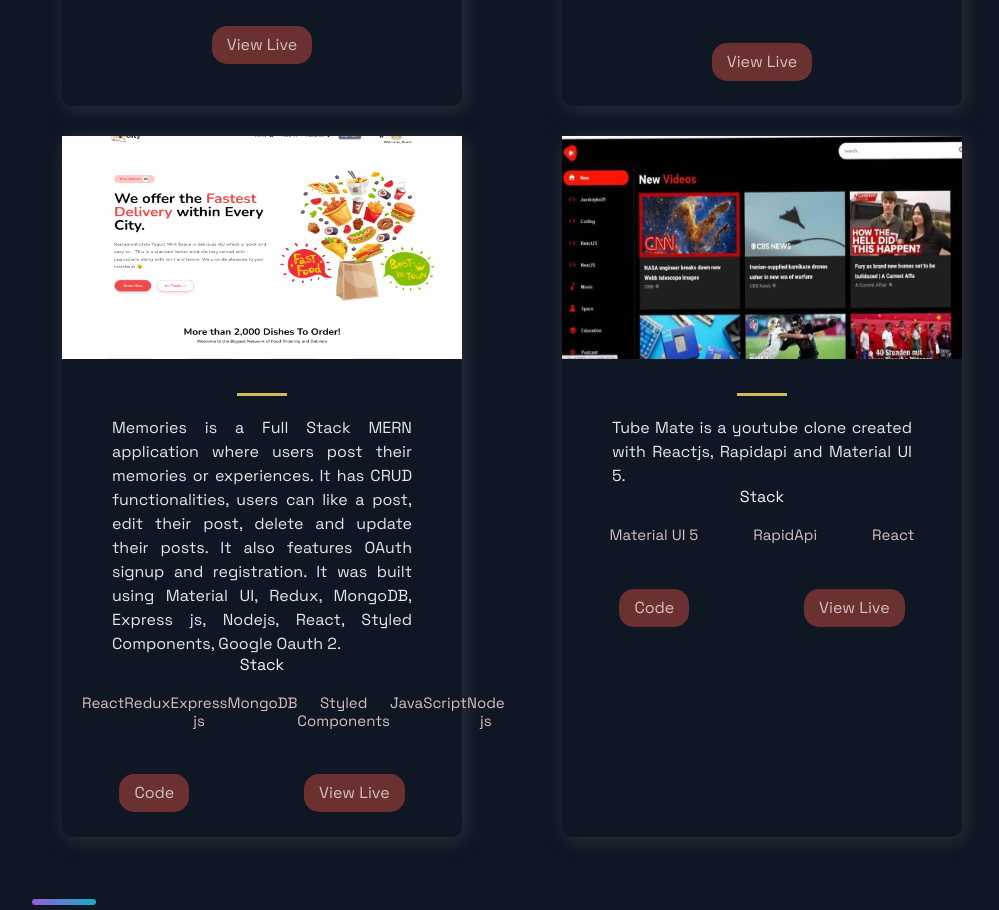
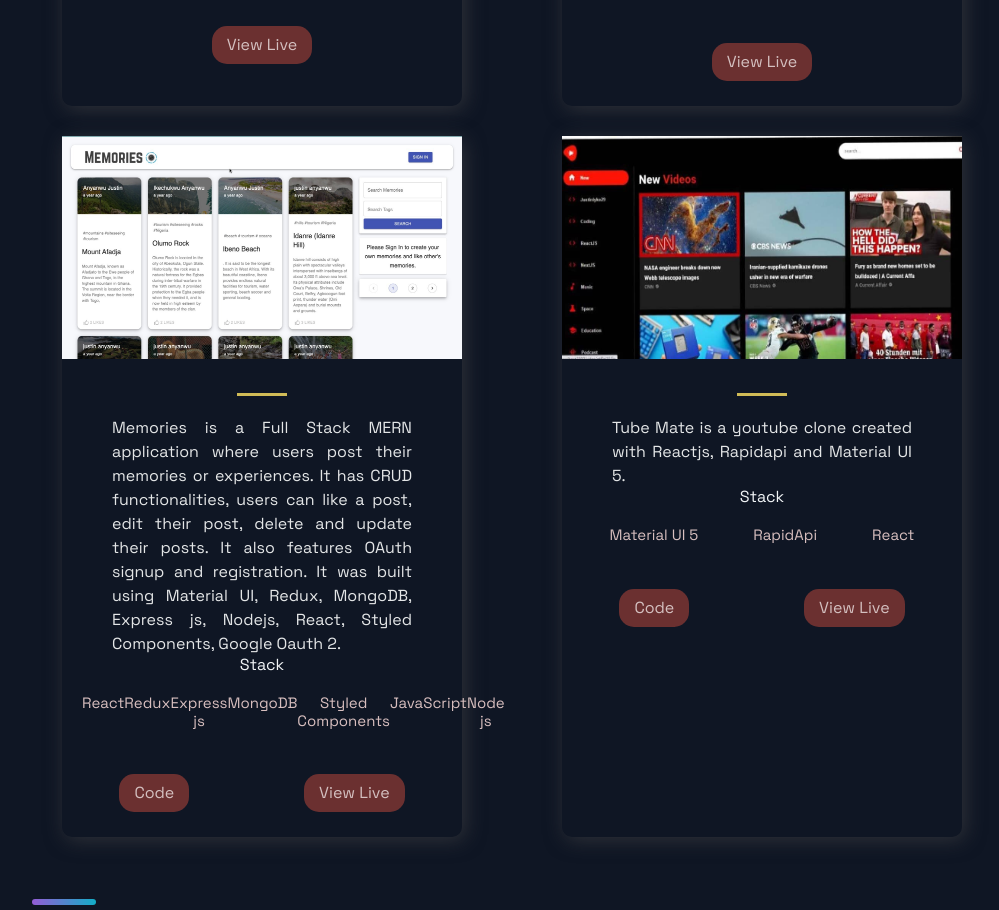
Before and after one commit to justiniyke29/Justiniyke_portfolio, a Next.js app: page / in a window 1280 px wide. Shown: the part 1343-2253 px from the top of the page, without its empty margins (88-1087 px from the left). Built offline with nearby package versions, Linux system fonts and the light colour scheme.

Commit message:
changed image

```diff
--- a/src/constants/constants.js
+++ b/src/constants/constants.js
@@ -42,7 +42,7 @@ export const projects = [
     title: "Memories",
     description:
       "Memories is a Full Stack MERN application where users post their memories or experiences. It has CRUD functionalities, users can like a post, edit their post, delete and update their posts. It also features OAuth signup and registration. It was built using Material UI, Redux, MongoDB, Express js, Nodejs, React, Styled Components, Google Oauth 2.",
-    image: "/images/chickencity.png",
+    image: "/images/memories.jpeg",
     tags: [
       "React",
       "Redux",
```
Also changed, not shown: public/images/memories.jpeg (added).
